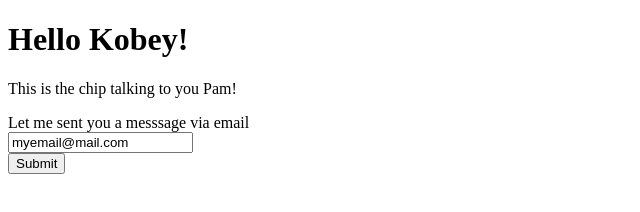
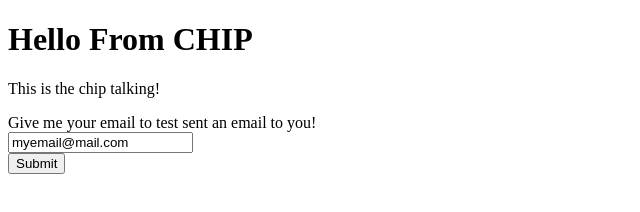
Before and after one commit to harrypower/CHIP-cgi-example, a plain HTML site: page index.html in a window 1280 px wide. Shown: the whole page, without its empty margins (0-640 px from the left). Drawn offline with Linux system fonts and the light colour scheme.

Commit message:
changed messages

```diff
--- a/index.html
+++ b/index.html
@@ -1,13 +1,13 @@
 <!DOCTYPE html>
 <html>
-<title>Chip play</title>
+<title>Chip start</title>
 <body>
 
-<h1>Hello Kobey!</h1>
-<p>This is the chip talking to you Pam!</p>
+<h1>Hello From CHIP</h1>
+<p>This is the chip talking!</p>
 
-<form action="/cgi-bin/forthmail.cgi" method="post">
-Let me sent you a messsage via email<br>
+<form action="/cgi-bin/Gforthmail.cgi" method="post">
+Give me your email to test sent an email to you!<br>
   <input type="text" name="Eaddress" value="myemail@mail.com"><br>
   <input type="submit" value="Submit">
 </form>
```
Also changed, not shown: 1 other file.
